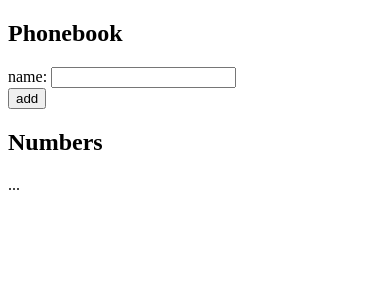
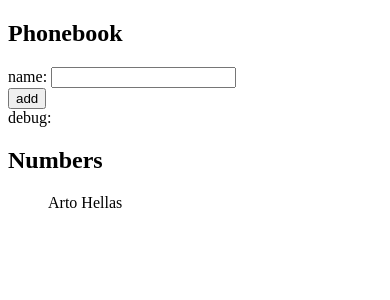
Before and after one commit to JKeskinen/Selainohjelmointi, a React (Vite) app in the folder Lomakkeiden_kasittely/: page / in a window 390 px wide. Shown: the top 300 px of the page. Built offline with nearby package versions, Linux system fonts and the light colour scheme.

Commit message:
Phonebook: 2.6 valmis

```diff
--- a/Lomakkeiden_kasittely/src/App.jsx
+++ b/Lomakkeiden_kasittely/src/App.jsx
@@ -1,4 +1,6 @@
 import { useState } from 'react'
+
+
 
 const App = () => {
   const [persons, setPersons] = useState([
@@ -6,20 +8,46 @@
   ])
   const [newName, setNewName] = useState('')
 
+  const addPerson = (event) => {
+    event.preventDefault()
+
+    const personObject = { name : newName }
+    setPersons(persons.concat(personObject))
+    setNewName('')
+  }
+
+  const handleNameChange = (event) => {
+    setNewName(event.target.value)
+  }
+
+
+
+
+
+
+
   return (
     <div>
       <h2>Phonebook</h2>
-      <form>
+      <form onSubmit={addPerson}>
         <div>
-          name: <input />
+          name: <input value={newName} onChange={handleNameChange}/>
         </div>
         <div>
           <button type="submit">add</button>
         </div>
       </form>
+      <div>debug: {newName}</div>
       <h2>Numbers</h2>
-      ...
+      <ul>
+        {persons.map(person =>
+          <p key={person.name}>{person.name}</p>
+        )}
+      </ul>
+
+
     </div>
+
   )
 
 }
```
